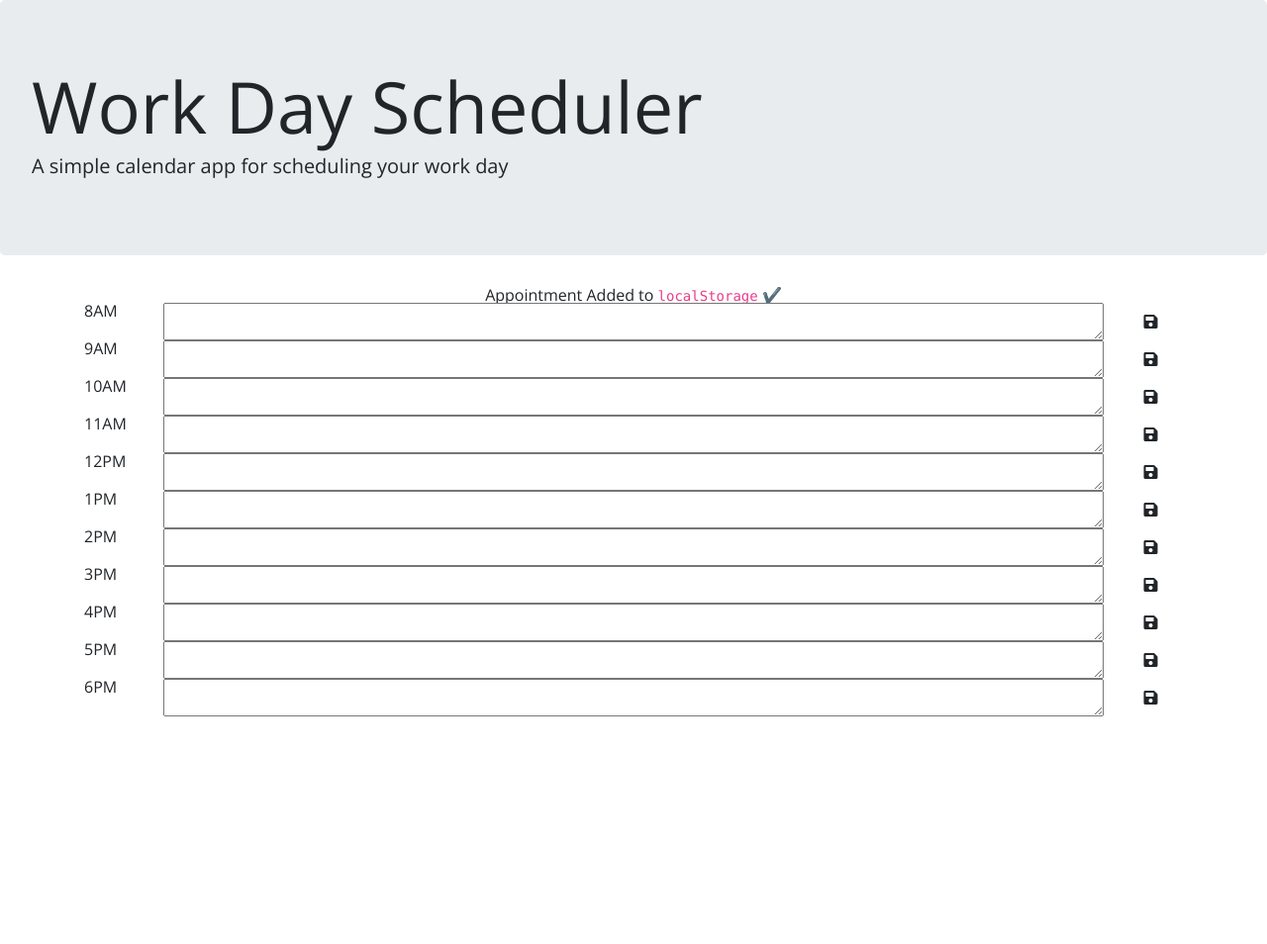
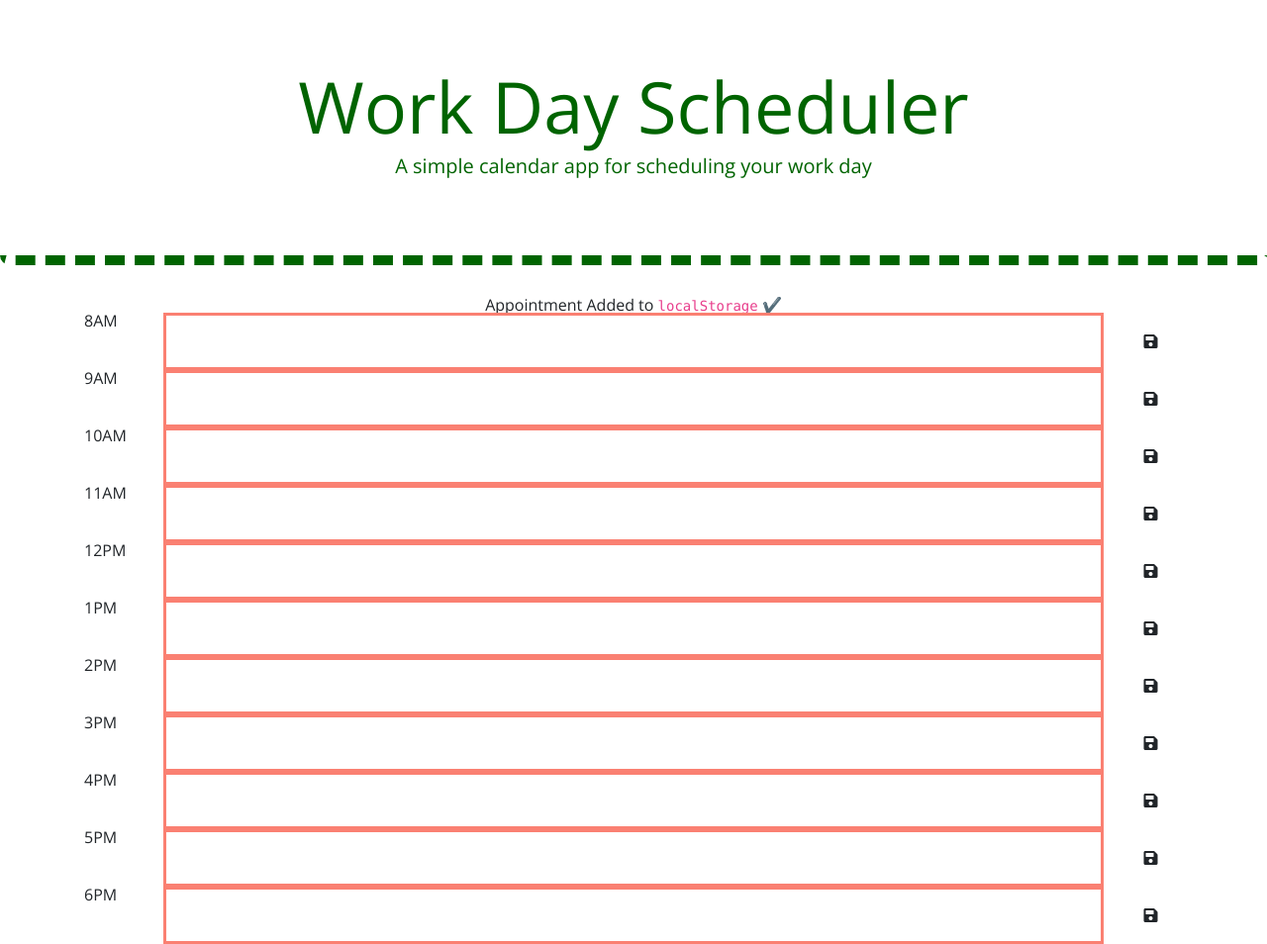
Before and after one commit to mattesanna017/Week-5-homework, a plain HTML site: page index.html in a window 1280 px wide. Shown: the whole page at 99% size. Before the commit the page ends 800 px from the top, so only its background shows below. Drawn offline with nearby package versions, Linux system fonts and the light colour scheme.

Commit message:
text area

```diff
--- a/style.css
+++ b/style.css
@@ -2,4 +2,21 @@ body {
     font-family: 'Open Sans', sans-serif;
     font-size: 16px;
     line-height: 1;
+
   }
+
+  textarea {
+    background: transparent;
+    border: solid;
+    resize: none;
+    color: salmon;
+    padding: 10px;
+  }
+
+  .jumbotron {
+    text-align: center;
+    background-color: transparent;
+    color: darkgreen;
+    border-radius: 10px;
+    border-bottom: 10px dashed darkgreen;
+  }
```
